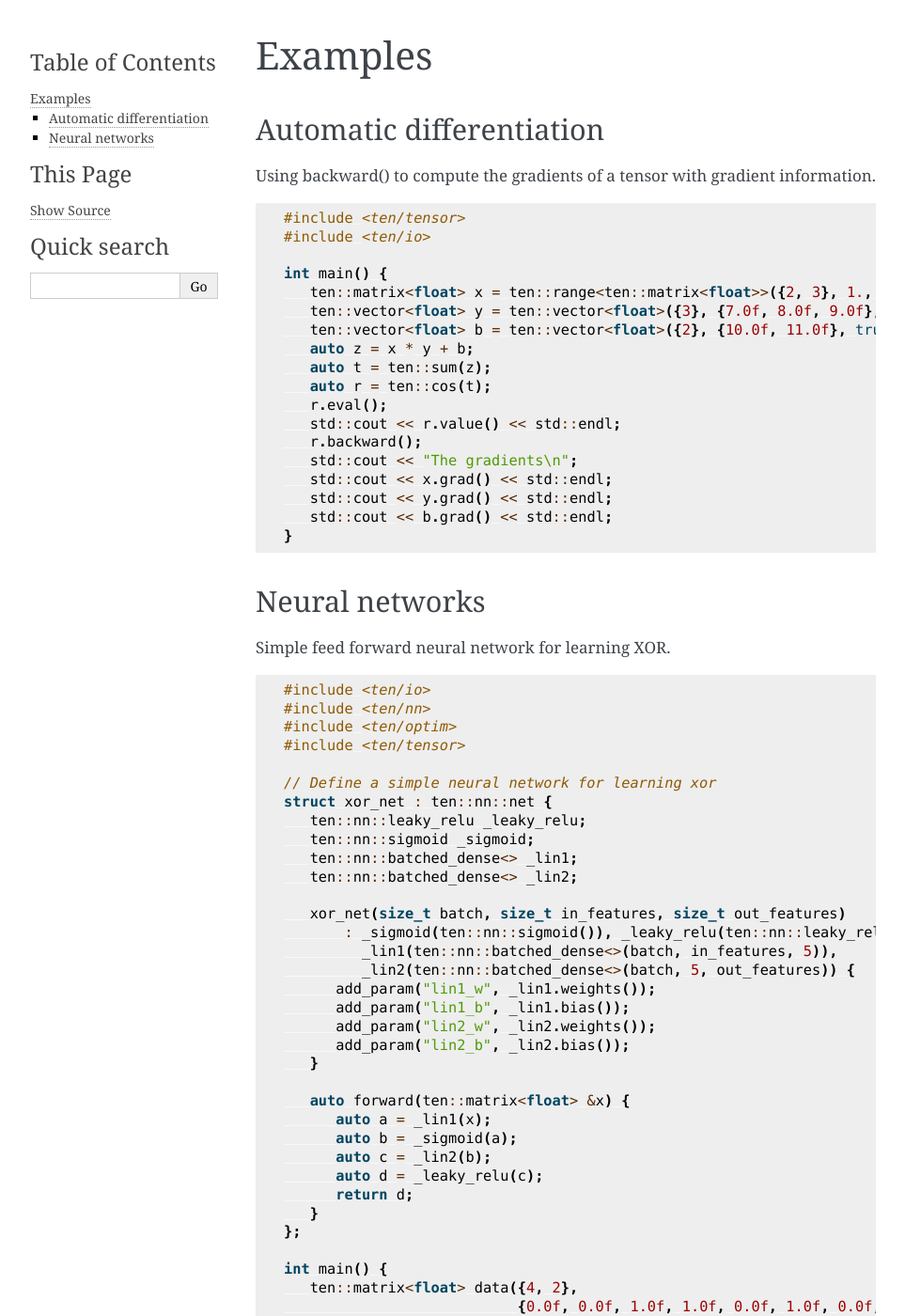
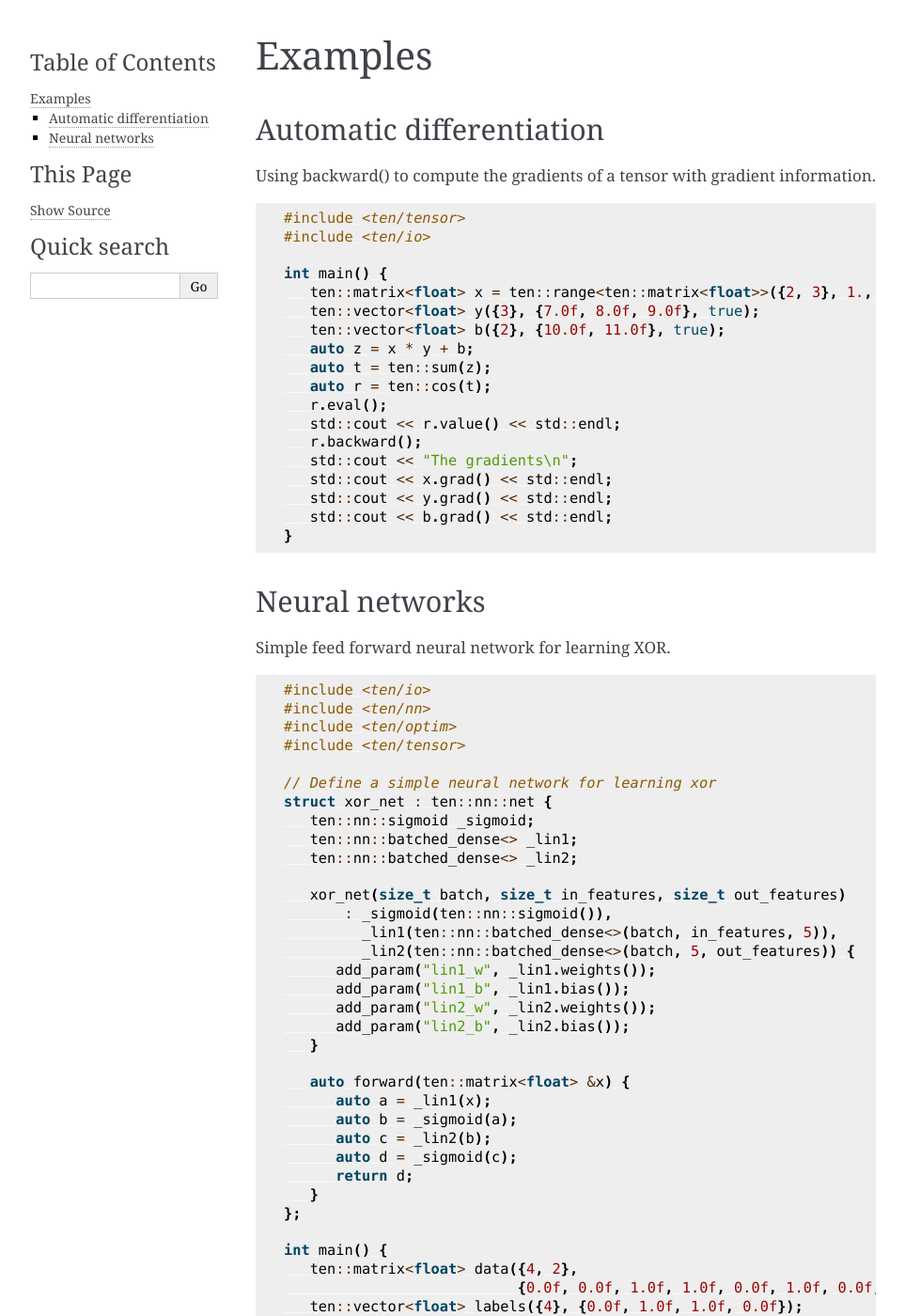
Before and after one commit to istmarc/tenseur, a Sphinx documentation site: the page built from docs/source/examples.rst, in a window 1280 px wide and 1400 px high. Shown: the whole window at 94% size, without its empty margins (148-1111 px from the left). Built offline with Sphinx 7.4.7, drawn with Linux system fonts in a browser that asks for light colours.

Commit message:
[Docs] update examples

```diff
--- a/docs/source/examples.rst
+++ b/docs/source/examples.rst
@@ -13,8 +13,8 @@
 
    int main() {
       ten::matrix<float> x = ten::range<ten::matrix<float>>({2, 3}, 1., true);
-      ten::vector<float> y = ten::vector<float>({3}, {7.0f, 8.0f, 9.0f}, true);
-      ten::vector<float> b = ten::vector<float>({2}, {10.0f, 11.0f}, true);
+      ten::vector<float> y({3}, {7.0f, 8.0f, 9.0f}, true);
+      ten::vector<float> b({2}, {10.0f, 11.0f}, true);
       auto z = x * y + b;
       auto t = ten::sum(z);
       auto r = ten::cos(t);
@@ -42,13 +42,12 @@
 
    // Define a simple neural network for learning xor
    struct xor_net : ten::nn::net {
-      ten::nn::leaky_relu _leaky_relu;
       ten::nn::sigmoid _sigmoid;
       ten::nn::batched_dense<> _lin1;
       ten::nn::batched_dense<> _lin2;
 
       xor_net(size_t batch, size_t in_features, size_t out_features)
-          : _sigmoid(ten::nn::sigmoid()), _leaky_relu(ten::nn::leaky_relu()),
+          : _sigmoid(ten::nn::sigmoid()),
             _lin1(ten::nn::batched_dense<>(batch, in_features, 5)),
             _lin2(ten::nn::batched_dense<>(batch, 5, out_features)) {
          add_param("lin1_w", _lin1.weights());
@@ -61,7 +60,7 @@
          auto a = _lin1(x);
          auto b = _sigmoid(a);
          auto c = _lin2(b);
-         auto d = _leaky_relu(c);
+         auto d = _sigmoid(c);
          return d;
       }
    };
```
Also changed, not shown: other parts of docs/source/examples.rst (+1 -1 lines).
